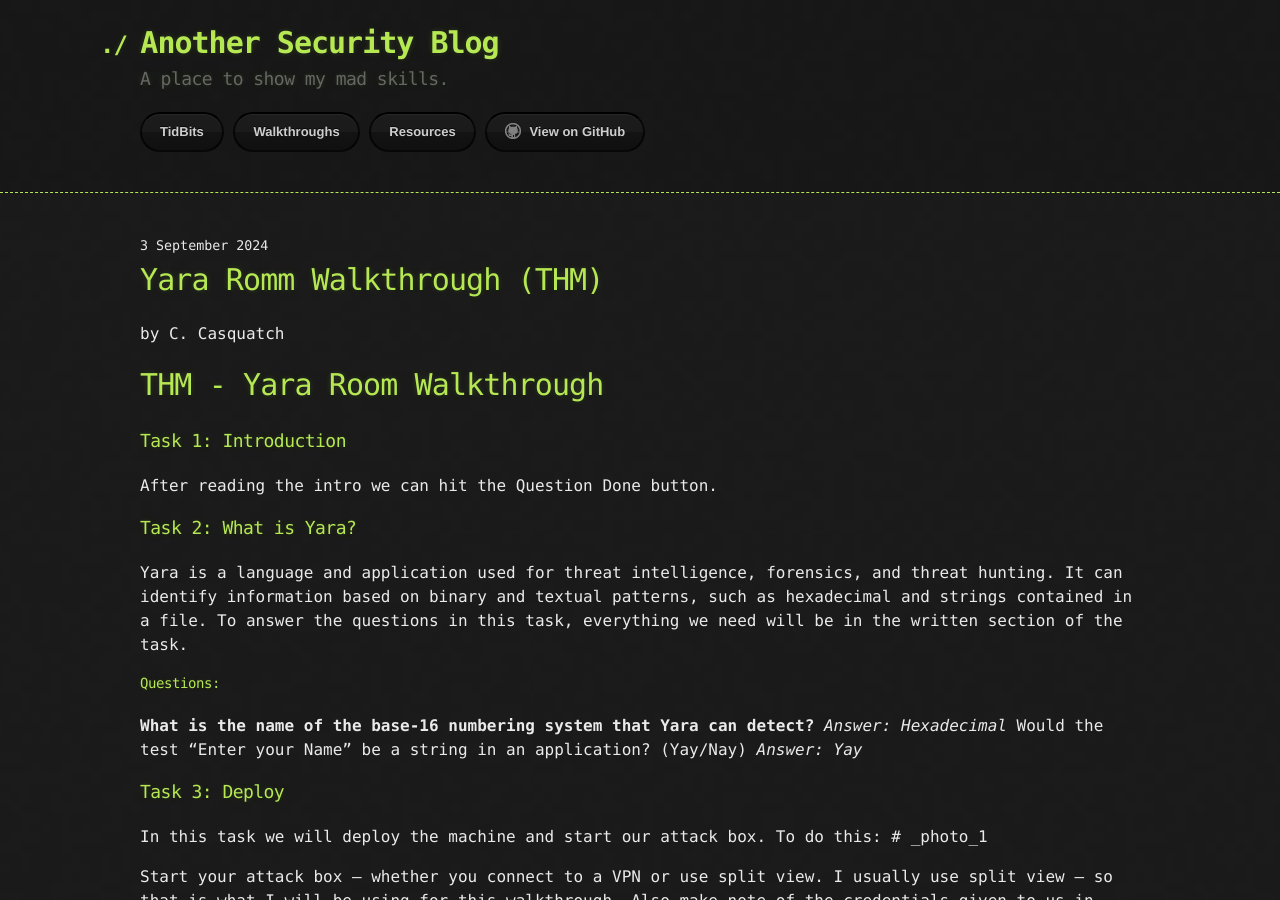
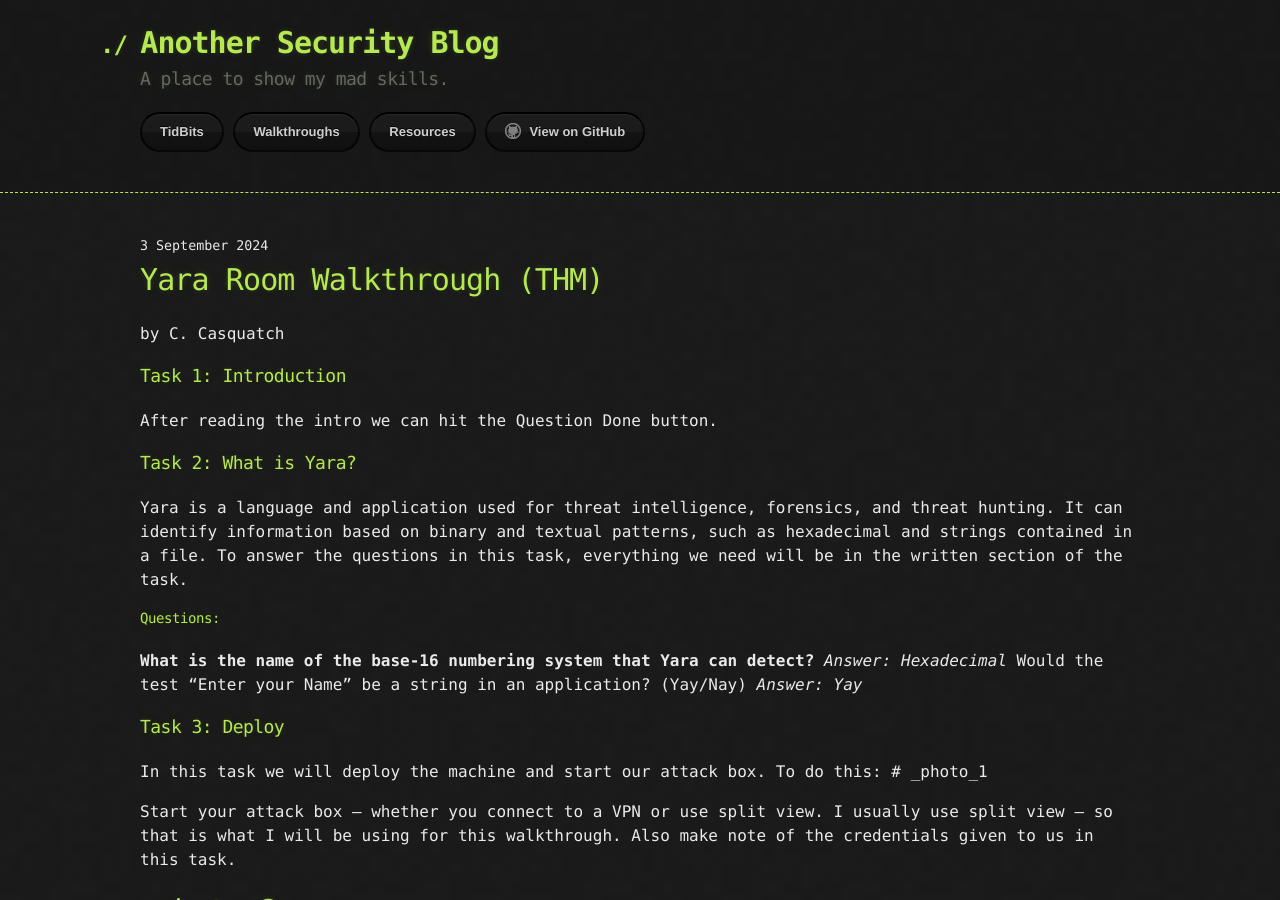
Before and after one commit to CyberCasquatch/cybercasquatch.github.io, a Jekyll site: the page built from _posts/Walkthroughs/2024-09-03-Yara-Walkthrough.markdown, in a window 1280 px wide and 900 px high. Built offline with Jekyll 4.4.1, drawn with Linux system fonts in a browser that asks for light colours.

Commit message:
Update 2024-09-03-Yara-Walkthrough.markdown

```diff
--- a/_posts/Walkthroughs/2024-09-03-Yara-Walkthrough.markdown
+++ b/_posts/Walkthroughs/2024-09-03-Yara-Walkthrough.markdown
@@ -1,12 +1,10 @@
 ---
 layout: post
-title:  "Yara Romm Walkthrough (THM)"
+title:  "Yara Room Walkthrough (THM)"
 author: C. Casquatch
 comments: false
 tag: ['Yara', 'Digital Forensics', 'Threat Hunting']
 ---
-
-# THM - Yara Room Walkthrough
 
 ### Task 1: Introduction
 After reading the intro we can hit the Question Done button.
```
